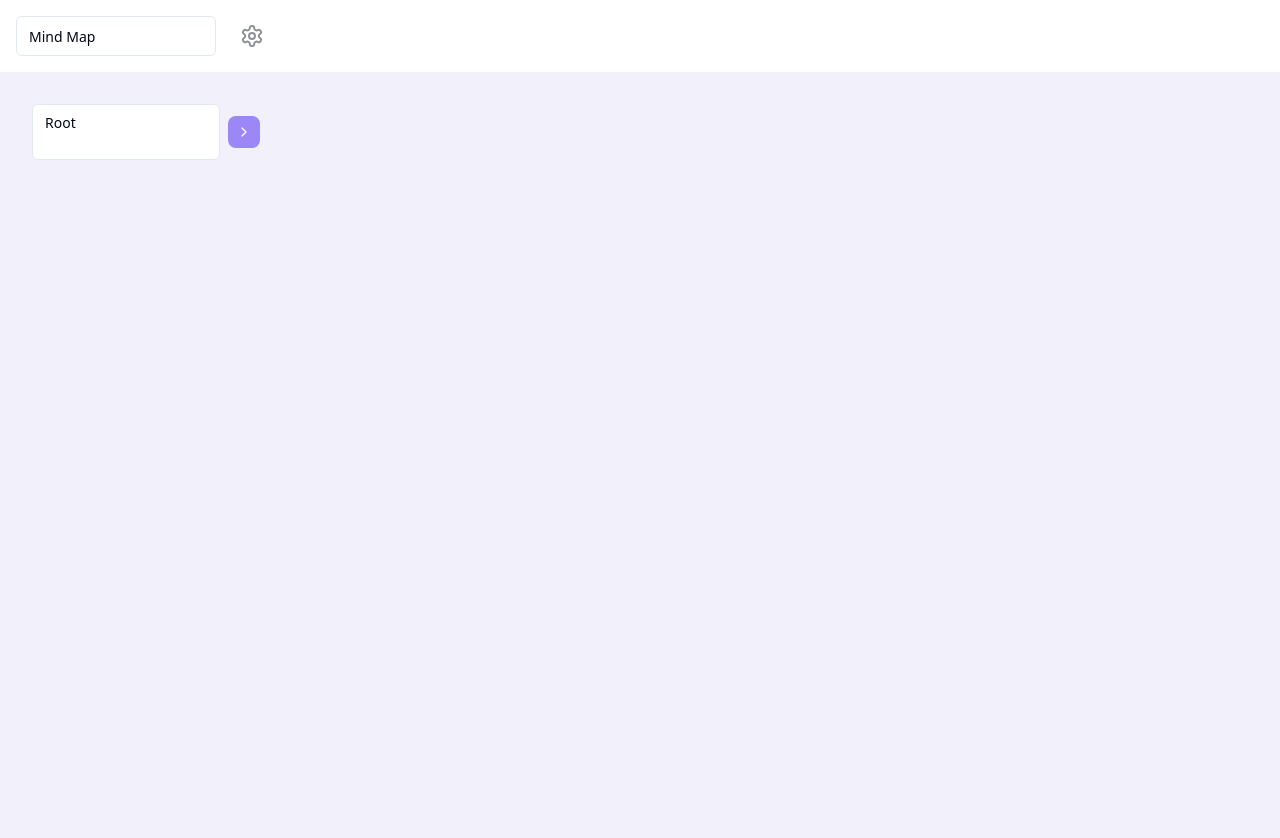
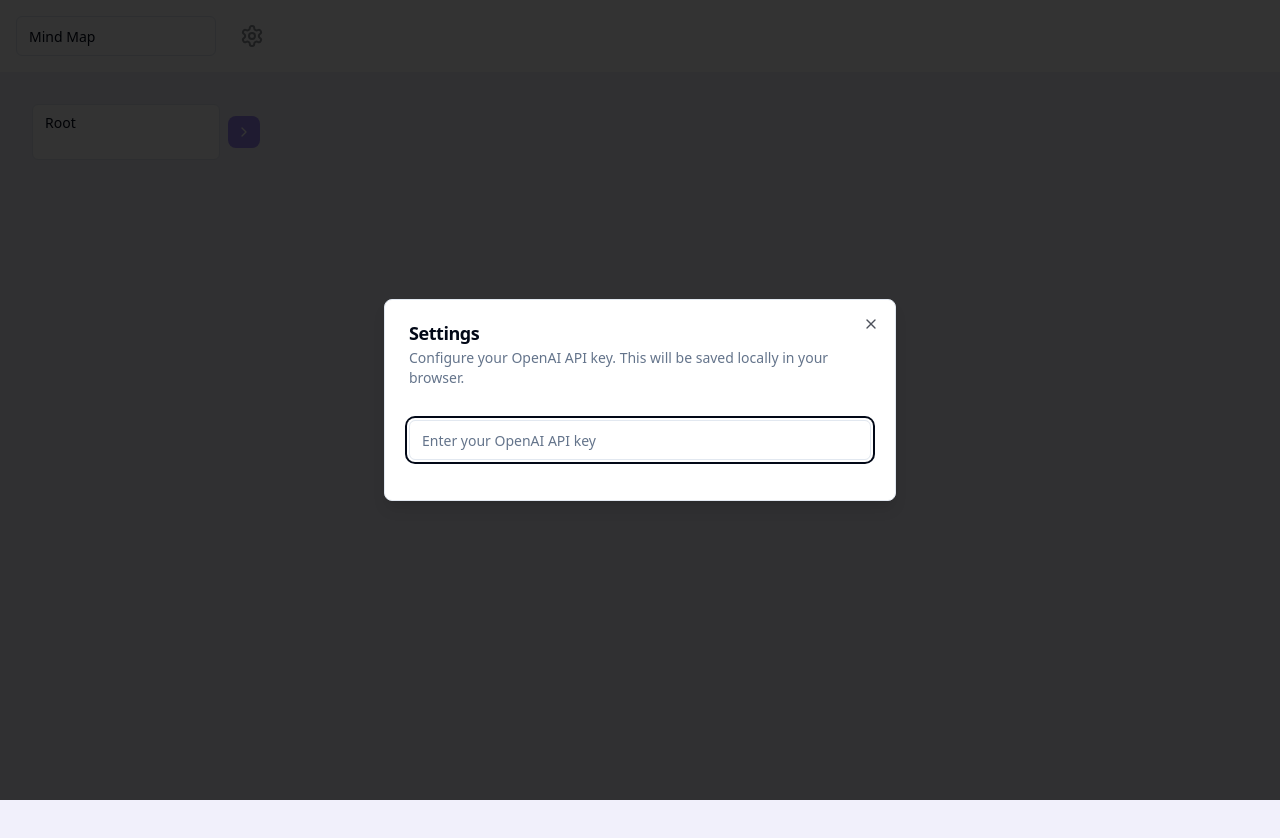
Before and after one commit to dennishansen/branchy, a React (Vite) app: page / in a window 1280 px wide. Both pictures are taken after a click on the button 252 px from the left and 36 px from the top of the page. Shown: the top 838 px of the page. Built offline with nearby package versions, Linux system fonts and the light colour scheme.

Commit message:
feat: Add OpenAI API key dialog
Adds a dialog to enter and save the OpenAI API key using local storage.

```diff
--- a/src/pages/Index.tsx
+++ b/src/pages/Index.tsx
@@ -2,8 +2,24 @@
 import TreeViewer from '@/components/TreeViewer';
 import { Settings } from 'lucide-react';
 import { Input } from '@/components/ui/input';
+import { useState, useEffect } from 'react';
+import {
+  Dialog,
+  DialogContent,
+  DialogHeader,
+  DialogTitle,
+  DialogDescription,
+} from "@/components/ui/dialog";
 
 const Index = () => {
+  const [isSettingsOpen, setIsSettingsOpen] = useState(false);
+  const [apiKey, setApiKey] = useState(() => localStorage.getItem('openai-api-key') || '');
+
+  const handleApiKeyChange = (value: string) => {
+    setApiKey(value);
+    localStorage.setItem('openai-api-key', value);
+  };
+
   return (
     <div className="w-full">
       <header className="flex items-center gap-4 p-4">
@@ -11,10 +27,36 @@ const Index = () => {
           defaultValue="Mind Map"
           className="max-w-[200px] bg-background border-input hover:border-muted-foreground/50 transition-colors"
         />
-        <button className="p-2 rounded-lg hover:bg-[#F1F0FB] transition-colors">
+        <button
+          onClick={() => setIsSettingsOpen(true)}
+          className="p-2 rounded-lg hover:bg-[#F1F0FB] transition-colors"
+        >
           <Settings className="w-6 h-6 text-[#8E9196]" />
         </button>
       </header>
+
+      <Dialog open={isSettingsOpen} onOpenChange={setIsSettingsOpen}>
+        <DialogContent>
+          <DialogHeader>
+            <DialogTitle>Settings</DialogTitle>
+            <DialogDescription>
+              Configure your OpenAI API key. This will be saved locally in your browser.
+            </DialogDescription>
+          </DialogHeader>
+          <div className="grid gap-4 py-4">
+            <div className="grid gap-2">
+              <Input
+                id="apiKey"
+                placeholder="Enter your OpenAI API key"
+                type="password"
+                value={apiKey}
+                onChange={(e) => handleApiKeyChange(e.target.value)}
+              />
+            </div>
+          </div>
+        </DialogContent>
+      </Dialog>
+
       <TreeViewer />
     </div>
   );
```
